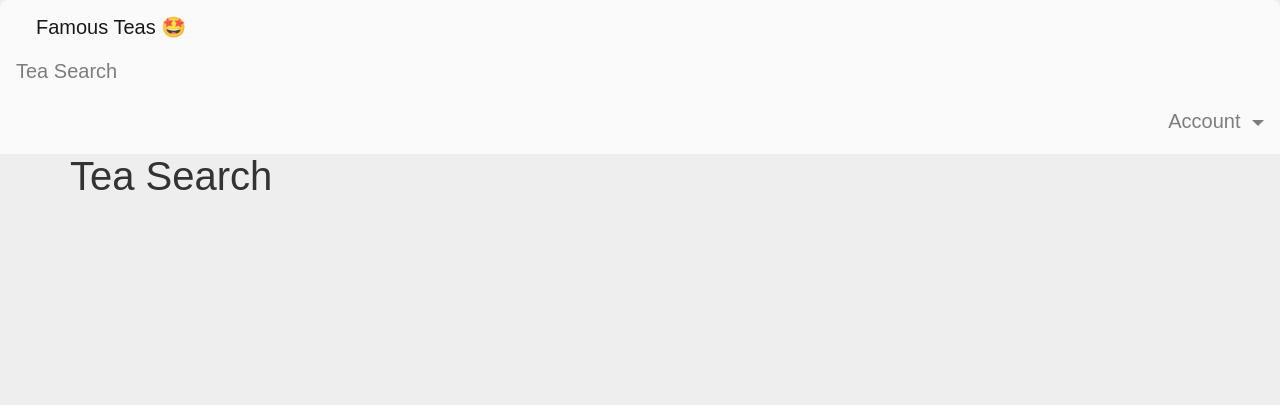
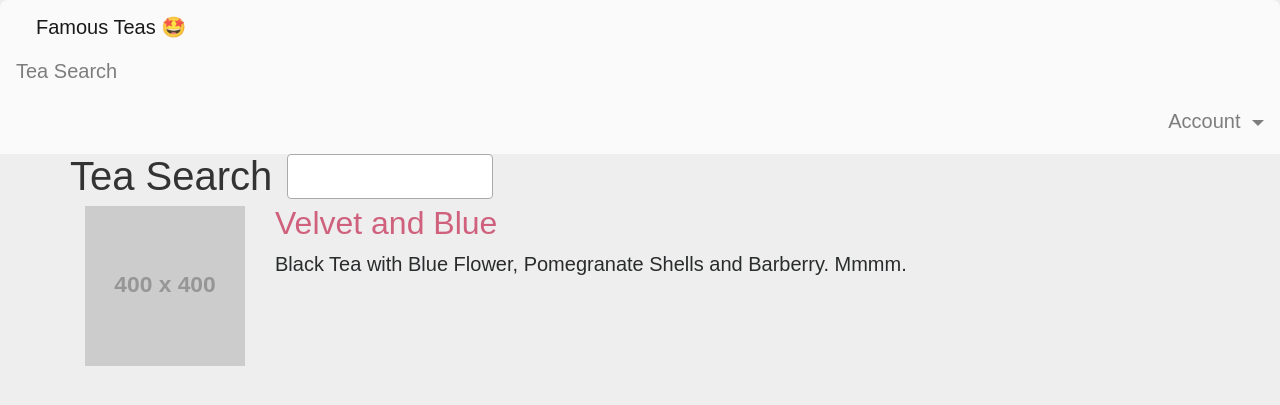
Before and after one commit to pascallaliberte/stimulus-turbolinks-select2, a Jekyll site: the page built from index.html, in a window 1280 px wide. Shown: the top 405 px of the page. Built offline with Jekyll 4.4.1, drawn with Linux system fonts in a browser that asks for light colours; nearby versions of some CDN libraries; some web fonts are replaced.

Commit message:
Add a tea: velvet-and-blue

```diff
--- a/_assets/main.js
+++ b/_assets/main.js
@@ -7,3 +7,7 @@
 // autoload(controllers, application)
 //
 // Turbolinks.start()
+
+$(document).ready(function() {
+    $('[data-behavior="multi-select"]').select2();
+});
--- a/_config.yml
+++ b/_config.yml
@@ -24,6 +24,17 @@ github_username:  pascallaliberte
 
 repository: pascallaliberte/tea-search
 
+collections:
+  teas:
+    output: true
+
+defaults:
+  - scope:
+      path: ""
+      type: teas
+    values:
+      layout: default
+
 sass:
   sass_dir: _sass
 
--- a/_includes/head.html
+++ b/_includes/head.html
@@ -8,6 +8,7 @@
 
   <link rel="stylesheet" href="https://maxcdn.bootstrapcdn.com/bootstrap/4.0.0-beta.3/css/bootstrap.min.css" integrity="sha384-Zug+QiDoJOrZ5t4lssLdxGhVrurbmBWopoEl+M6BdEfwnCJZtKxi1KgxUyJq13dy" crossorigin="anonymous">
   <link rel="stylesheet" href="https://use.typekit.net/shb6ety.css">
+  <link href="https://cdnjs.cloudflare.com/ajax/libs/select2/4.0.6-rc.0/css/select2.min.css" rel="stylesheet" />
 
   <link rel="stylesheet" href="{{ "/assets/main.css" | prepend: site.baseurl }}">
   <link rel="canonical" href="{{ page.url | replace:'index.html','' | absolute_url }}">
@@ -15,22 +16,7 @@
   <script defer src="https://code.jquery.com/jquery-3.2.1.slim.min.js" integrity="sha384-KJ3o2DKtIkvYIK3UENzmM7KCkRr/rE9/Qpg6aAZGJwFDMVNA/GpGFF93hXpG5KkN" crossorigin="anonymous"></script>
   <script defer src="https://cdnjs.cloudflare.com/ajax/libs/popper.js/1.12.9/umd/popper.min.js" integrity="sha384-ApNbgh9B+Y1QKtv3Rn7W3mgPxhU9K/ScQsAP7hUibX39j7fakFPskvXusvfa0b4Q" crossorigin="anonymous"></script>
   <script defer src="https://maxcdn.bootstrapcdn.com/bootstrap/4.0.0-beta.3/js/bootstrap.min.js" integrity="sha384-a5N7Y/aK3qNeh15eJKGWxsqtnX/wWdSZSKp+81YjTmS15nvnvxKHuzaWwXHDli+4" crossorigin="anonymous"></script>
+  <script defer src="https://cdnjs.cloudflare.com/ajax/libs/select2/4.0.6-rc.0/js/select2.min.js"></script>
 
   <script src="{{ "/assets/main.js" | prepend: site.baseurl }}" defer></script>
-
-  <meta property="og:site_name" content="Stimulus + Turbolinks Demo">
-  <meta property="og:url" content="https://pascallaliberte.github.io/stimulus-turbolinks-demo/">
-  <meta property="og:title" content="Proposahoy! A demo app built using Stimulus and Turbolinks">
-  <meta property="og:type" content="website">
-  <meta property="og:description" content="Stimulus, by Basecamp, adds listeners to elements as they're added to the DOM. Turbolinks makes pages snappy by swapping the whole DOM via ajax. Together: Oh my! All server-side HTML!">
-  <meta property="og:image" content="https://pascallaliberte.github.io/stimulus-turbolinks-demo/images/stimulus-turbolinks-demo-app.png?20180104">
-  <meta property="og:image:secure_url" content="https://pascallaliberte.github.io/stimulus-turbolinks-demo/images/stimulus-turbolinks-demo-app.png?20180104">
-  <meta property="og:image:type" content="image/png" />
-  <meta property="og:image:width" content="1200" />
-  <meta property="og:image:height" content="630" />
-  <meta property="og:image:alt" content="Proposahoy! Let's pretend this is a real proposal-crafting app for your consultancy business. Get to gold!" />
-
-  {% if jekyll.environment == 'production' and site.google_analytics %}
-  {% include google-analytics.html %}
-  {% endif %}
 </head>
--- /dev/null
+++ b/_teas/velvet-and-blue.md
@@ -0,0 +1,4 @@
+---
+title: Velvet and Blue
+preview: Black Tea with Blue Flower, Pomegranate Shells and Barberry. Mmmm.
+---
--- a/assets/main.js
+++ b/assets/main.js
@@ -0,0 +1,86 @@
+/******/ (function(modules) { // webpackBootstrap
+/******/ 	// The module cache
+/******/ 	var installedModules = {};
+/******/
+/******/ 	// The require function
+/******/ 	function __webpack_require__(moduleId) {
+/******/
+/******/ 		// Check if module is in cache
+/******/ 		if(installedModules[moduleId]) {
+/******/ 			return installedModules[moduleId].exports;
+/******/ 		}
+/******/ 		// Create a new module (and put it into the cache)
+/******/ 		var module = installedModules[moduleId] = {
+/******/ 			i: moduleId,
+/******/ 			l: false,
+/******/ 			exports: {}
+/******/ 		};
+/******/
+/******/ 		// Execute the module function
+/******/ 		modules[moduleId].call(module.exports, module, module.exports, __webpack_require__);
+/******/
+/******/ 		// Flag the module as loaded
+/******/ 		module.l = true;
+/******/
+/******/ 		// Return the exports of the module
+/******/ 		return module.exports;
+/******/ 	}
+/******/
+/******/
+/******/ 	// expose the modules object (__webpack_modules__)
+/******/ 	__webpack_require__.m = modules;
+/******/
+/******/ 	// expose the module cache
+/******/ 	__webpack_require__.c = installedModules;
+/******/
+/******/ 	// define getter function for harmony exports
+/******/ 	__webpack_require__.d = function(exports, name, getter) {
+/******/ 		if(!__webpack_require__.o(exports, name)) {
+/******/ 			Object.defineProperty(exports, name, {
+/******/ 				configurable: false,
+/******/ 				enumerable: true,
+/******/ 				get: getter
+/******/ 			});
+/******/ 		}
+/******/ 	};
+/******/
+/******/ 	// getDefaultExport function for compatibility with non-harmony modules
+/******/ 	__webpack_require__.n = function(module) {
+/******/ 		var getter = module && module.__esModule ?
+/******/ 			function getDefault() { return module['default']; } :
+/******/ 			function getModuleExports() { return module; };
+/******/ 		__webpack_require__.d(getter, 'a', getter);
+/******/ 		return getter;
+/******/ 	};
+/******/
+/******/ 	// Object.prototype.hasOwnProperty.call
+/******/ 	__webpack_require__.o = function(object, property) { return Object.prototype.hasOwnProperty.call(object, property); };
+/******/
+/******/ 	// __webpack_public_path__
+/******/ 	__webpack_require__.p = "/assets/";
+/******/
+/******/ 	// Load entry module and return exports
+/******/ 	return __webpack_require__(__webpack_require__.s = 0);
+/******/ })
+/************************************************************************/
+/******/ ([
+/* 0 */
+/***/ (function(module, exports) {
+
+// import Turbolinks from 'turbolinks'
+// import { Application } from "stimulus"
+// import { autoload } from "stimulus/webpack-helpers"
+//
+// const application = Application.start()
+// const controllers = require.context("./controllers", true, /\.js$/)
+// autoload(controllers, application)
+//
+// Turbolinks.start()
+
+$(document).ready(function () {
+    $('[data-behavior="multi-select"]').select2();
+});
+
+/***/ })
+/******/ ]);
+//# sourceMappingURL=main.js.map
--- a/index.html
+++ b/index.html
@@ -9,5 +9,25 @@ section: search
     <div class="col-auto">
       <h1 class="d-inline-block">{{ page.title }}</h1>
     </div>
+    <div class="col-md-6">
+      <select class="ingredients-select" name="ingredients[]" data-behavior="multi-select" multiple="multiple">
+        {% for ingredient in site.data.ingredients %}
+        <option value="{{ ingredient.slug }}">{{ ingredient.name }}</option>
+        {% endfor %}
+      </select>
+    </div>
   </header>
+  <section>
+    {% for tea in site.teas %}
+    <div class="row">
+      <div class="col-md-2">
+        <img class="img-fluid" src="https://www.placehold.it/400">
+      </div>
+      <div class="col-md-10">
+        <h2><a href="{{ tea.url | prepend: site.baseurl }}">{{ tea.title }}</a></h2>
+        <p>{{ tea.preview }}</p>
+      </div>
+    </div>
+    {% endfor %}
+  </section>
 </div>
```
Also changed, not shown: _layouts/tea.html (added), 1 other file.
